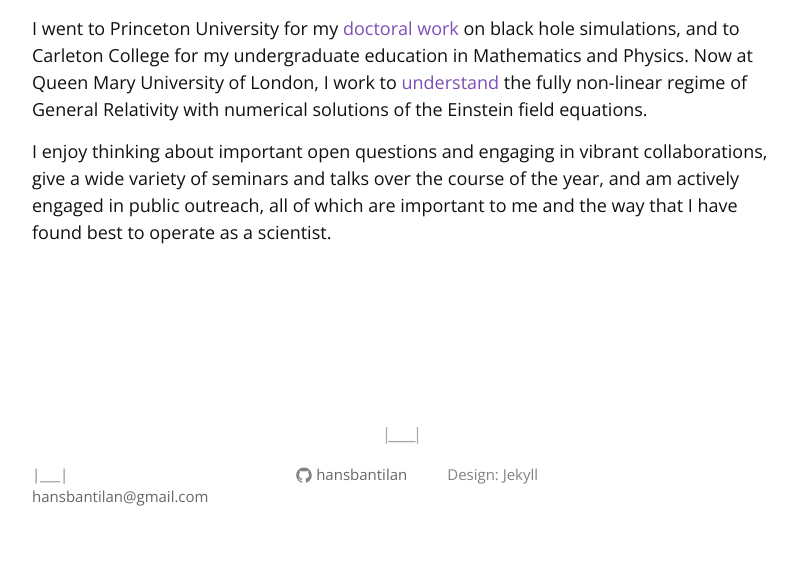
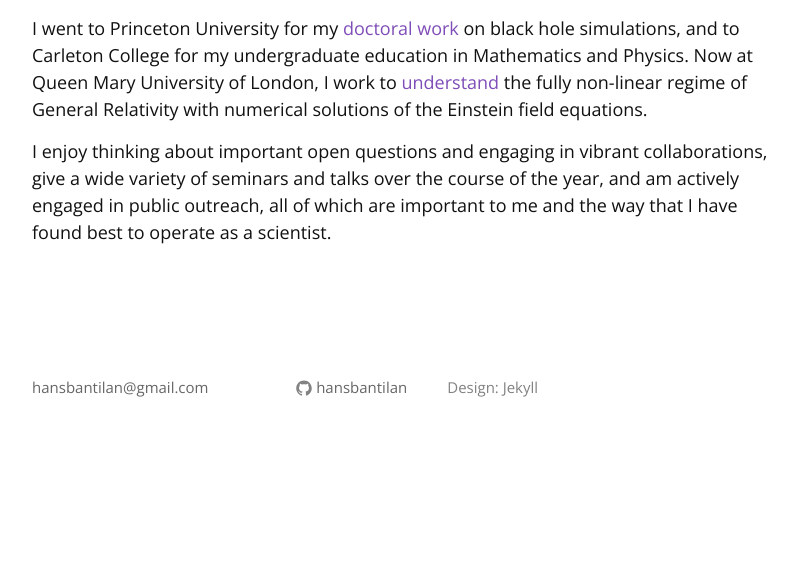
Before and after one commit to hansbantilan/hansbantilan.github.io, a Jekyll site: the page built from about.md, in a window 1280 px wide. Shown: the part 567-1135 px from the top of the page, without its empty margins (238-1035 px from the left). Built offline with Jekyll 4.4.1, drawn with Linux system fonts in a browser that asks for light colours; some web fonts are replaced; after the commit the page ends 1025 px from its top, so only the background shows below that.

Commit message:
commented out site.title in _includes/footer.html -HB

```diff
--- a/_includes/footer.html
+++ b/_includes/footer.html
@@ -2,12 +2,12 @@
 
   <div class="wrapper">
 
-    <h2 class="footer-heading">{{ site.title }}</h2>
+<!--    <h2 class="footer-heading">{{ site.title }}</h2> -->
 
     <div class="footer-col-wrapper">
       <div class="footer-col footer-col-1">
         <ul class="contact-list">
-          <li>{{ site.title }}</li>
+<!--          <li>{{ site.title }}</li> -->
           <li><a href="mailto:{{ site.email }}">{{ site.email }}</a></li>
         </ul>
       </div>
```
